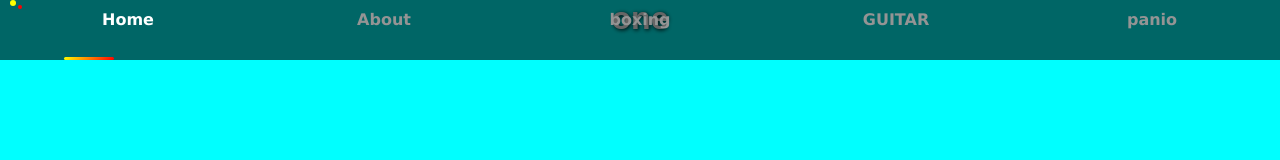
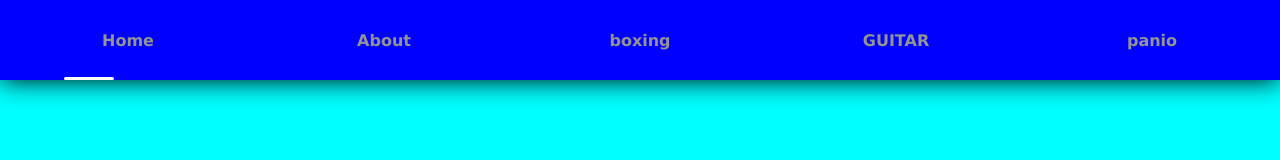
Before and after one commit to yeoj1092/RND_Portfolio, a plain HTML site: page index.html in a window 1280 px wide. Drawn offline with Linux system fonts and the light colour scheme; a web font is replaced by a local one.

Commit message:
Update styles.css

```diff
--- a/styles.css
+++ b/styles.css
@@ -47,14 +47,15 @@ background-color: bisque;
 /* navbar */
 
 nav {
-  position: sticky;
-  top: 0px;
-  left: 0px;
-  z-index: 2;
-  display: flex;
-  width: 100%;
-  height: 60px;
-  background: rgba(0, 0, 0, 0.6);
+    background-color: blue;
+    position: fixed;
+    top: 0;
+    left: 0;
+    right: 0;
+    height: 80px;
+    display: flex;
+    align-items: center;
+    box-shadow: 0 0 25px 0 black;
   }
 
   nav a {
```
